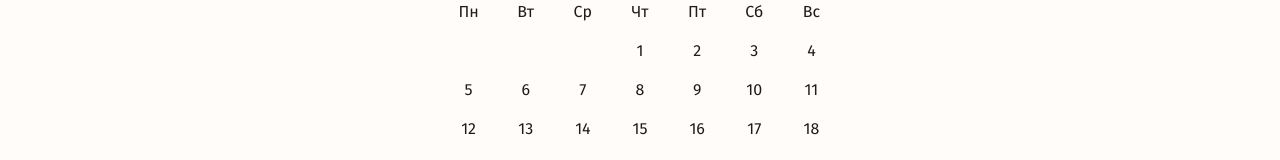
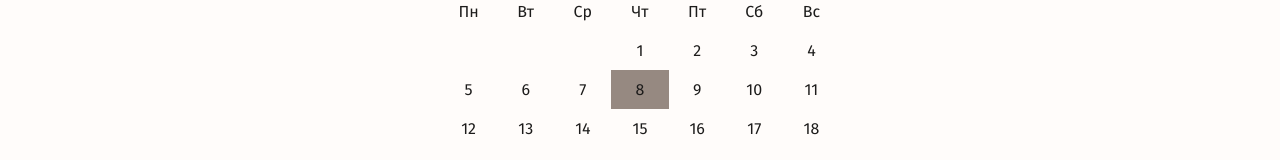
Before and after one commit to valentin93z/bs-studio, a React (Create React App) app: page /bs-studio/order in a window 1280 px wide. Shown: the part 279-439 px from the top of the page. Built offline with nearby package versions, Linux system fonts and the light colour scheme; no server answers; a web font is replaced by a local one.

Commit message:
add default checked date in Calendar

```diff
--- a/src/app/reducers/calendarSlice.ts
+++ b/src/app/reducers/calendarSlice.ts
@@ -3,7 +3,7 @@ import { ICalendar } from "../../models/ICalendar";
 import { IDay } from "../../models/IDay";
 
 const initialState: ICalendar = {
-    date: new Date().getTime(),
+    fullDate: new Date().getTime(),
     days: [],
 }
 
@@ -12,12 +12,12 @@ export const calendarSlice = createSlice({
     initialState,
     reducers: {
         incrementMonth(state) {
-            const date = state.date && new Date(state.date);
-            state.date = date && date.setMonth(date.getMonth() + 1);
+            const date = state.fullDate && new Date(state.fullDate);
+            state.fullDate = date && date.setMonth(date.getMonth() + 1);
         },
         decrementMonth(state) {
-            const date = state.date && new Date(state.date);
-            state.date = date && date.setMonth(date.getMonth() - 1);
+            const date = state.fullDate && new Date(state.fullDate);
+            state.fullDate = date && date.setMonth(date.getMonth() - 1);
         },
         getDays(state, action: PayloadAction<IDay[]>) {
             state.days = action.payload;
--- a/src/app/reducers/orderSlice.ts
+++ b/src/app/reducers/orderSlice.ts
@@ -1,12 +1,17 @@
 import { createSlice, PayloadAction } from "@reduxjs/toolkit";
+import { IDay } from "../../models/IDay";
 import { IOrder } from "../../models/IOrder";
 
 const initialState: IOrder = {
     firstName: '',
     lastName: '',
     phone: '',
-    date: '',
-    time: '',
+    selectedDate: {
+        year: new Date().getFullYear(),
+        month: new Date().getMonth(),
+        dayOfMonth: new Date().getDate(),
+        dayOfWeek: new Date().getDay(),
+    },
     master: '',
     serviceType: '',
     service: '',
@@ -26,10 +31,11 @@ export const orderSlice = createSlice({
             state.phone = action.payload;
         },
         setDate(state, action: PayloadAction<string>) {
-            state.date = action.payload;
-        },
-        setTime(state, action: PayloadAction<string>) {
-            state.time = action.payload;
+            const data: IDay = JSON.parse(action.payload);
+            state.selectedDate.year = data.year;
+            state.selectedDate.month = data.month;
+            state.selectedDate.dayOfMonth = data.dayOfMonth;
+            state.selectedDate.dayOfWeek = data.dayOfWeek;
         },
         setMaster(state, action: PayloadAction<string>) {
             state.master = action.payload;
--- a/src/components/order/Order.tsx
+++ b/src/components/order/Order.tsx
@@ -1,7 +1,5 @@
 import React, { FC, useEffect } from 'react';
-import { useAppDispatch, useAppSelector } from '../../app/hooks';
 import classes from './Order.module.css';
-import { orderSlice } from '../../app/reducers/orderSlice';
 import { createTheme, ThemeProvider } from '@mui/material';
 import axios from 'axios';
 import Calendar from './calendar/Calendar';
@@ -19,17 +17,6 @@ const Order: FC = () => {
       },
     },
   });
-
-  const dispatch = useAppDispatch();
-  const { date, time } = useAppSelector(state => state.orderReducer);
-
-  const handleDateChecked = (e: React.ChangeEvent<HTMLInputElement>) => {
-    dispatch(orderSlice.actions.setDate(e.target.value));
-  }
-
-  const handleTimeChecked = (e: React.ChangeEvent<HTMLInputElement>) => {
-    dispatch(orderSlice.actions.setTime(e.target.value));
-  }
 
   // const sendOrderRequest = (e: React.MouseEvent<HTMLButtonElement>) => {
   //   e.preventDefault();
--- a/src/components/order/calendar/Calendar.tsx
+++ b/src/components/order/calendar/Calendar.tsx
@@ -1,6 +1,7 @@
 import React, { FC, useEffect } from 'react';
 import { useAppDispatch, useAppSelector } from '../../../app/hooks';
 import { calendarSlice } from '../../../app/reducers/calendarSlice';
+import { orderSlice } from '../../../app/reducers/orderSlice';
 import { getDaysOfMonth } from '../../../utils/getDaysOfMonth';
 import classes from './Calendar.module.css';
 import { daysNames } from './daysNames';
@@ -9,19 +10,19 @@ import { monthNames } from './monthNames';
 const Calendar: FC = () => {
 
     const dispatch = useAppDispatch();
-    const { date, days } = useAppSelector(state => state.calendarReducer);
+    const { fullDate, days } = useAppSelector(state => state.calendarReducer);
+    const { selectedDate } = useAppSelector(state => state.orderReducer);
 
-    const year = date && new Date(date).getFullYear();
-    const monthName = date && monthNames[new Date(date).getMonth()];
+    const year = fullDate && new Date(fullDate).getFullYear();
+    const monthName = fullDate && monthNames[new Date(fullDate).getMonth()];
 
     useEffect(() => {
-        dispatch(calendarSlice.actions.getDays(getDaysOfMonth(year, date && new Date(date).getMonth())));
-      }, [date]);
+        dispatch(calendarSlice.actions.getDays(getDaysOfMonth(year, fullDate && new Date(fullDate).getMonth())));
+      }, [fullDate]);
 
-    //   const setDayValue = (e: React.ChangeEvent<HTMLInputElement>) => {
-    //     dispatch(eventSlice.actions.setDate(e.target.value));
-    //   }
-
+      const setDayValue = (e: React.ChangeEvent<HTMLInputElement>) => {
+        dispatch(orderSlice.actions.setDate(e.target.value));
+      }
 
   return (
     <div className={classes.calendar}>
@@ -50,7 +51,8 @@ const Calendar: FC = () => {
                 name="dayOfMonth"
                 id={`${day.dayOfMonth}_${day.month}_${day.year}`}
                 value={JSON.stringify(day)}
-                // onChange={setDayValue}
+                onChange={setDayValue}
+                checked={day.year === selectedDate.year && day.month === selectedDate.month && day.dayOfMonth === selectedDate.dayOfMonth}
               />
               <label className={classes.daysOfMonth__label} htmlFor={`${day.dayOfMonth}_${day.month}_${day.year}`}>{day.dayOfMonth}</label>
             </li>)}
--- a/src/models/ICalendar.ts
+++ b/src/models/ICalendar.ts
@@ -1,6 +1,6 @@
 import { IDay } from "./IDay";
 
 export interface ICalendar {
-    date: number | null;
+    fullDate: number | null;
     days: IDay[];
 }
--- a/src/models/IDayOfWeek.ts
+++ /dev/null
@@ -1,5 +0,0 @@
-export interface IDayOfWeek {
-    id: number;
-    day: string;
-    title: string;
-}
--- a/src/models/IModal.ts
+++ /dev/null
@@ -1,5 +0,0 @@
-export interface IModal {
-    name: string;
-    phone: string;
-    isOpen: boolean;
-}
--- a/src/models/IOrder.ts
+++ b/src/models/IOrder.ts
@@ -1,9 +1,10 @@
+import { IDay } from "./IDay";
+
 export interface IOrder {
     firstName: string;
     lastName: string;
     phone: string;
-    date: string;
-    time: string;
+    selectedDate: IDay;
     master: string;
     serviceType: string;
     service: string;
```
